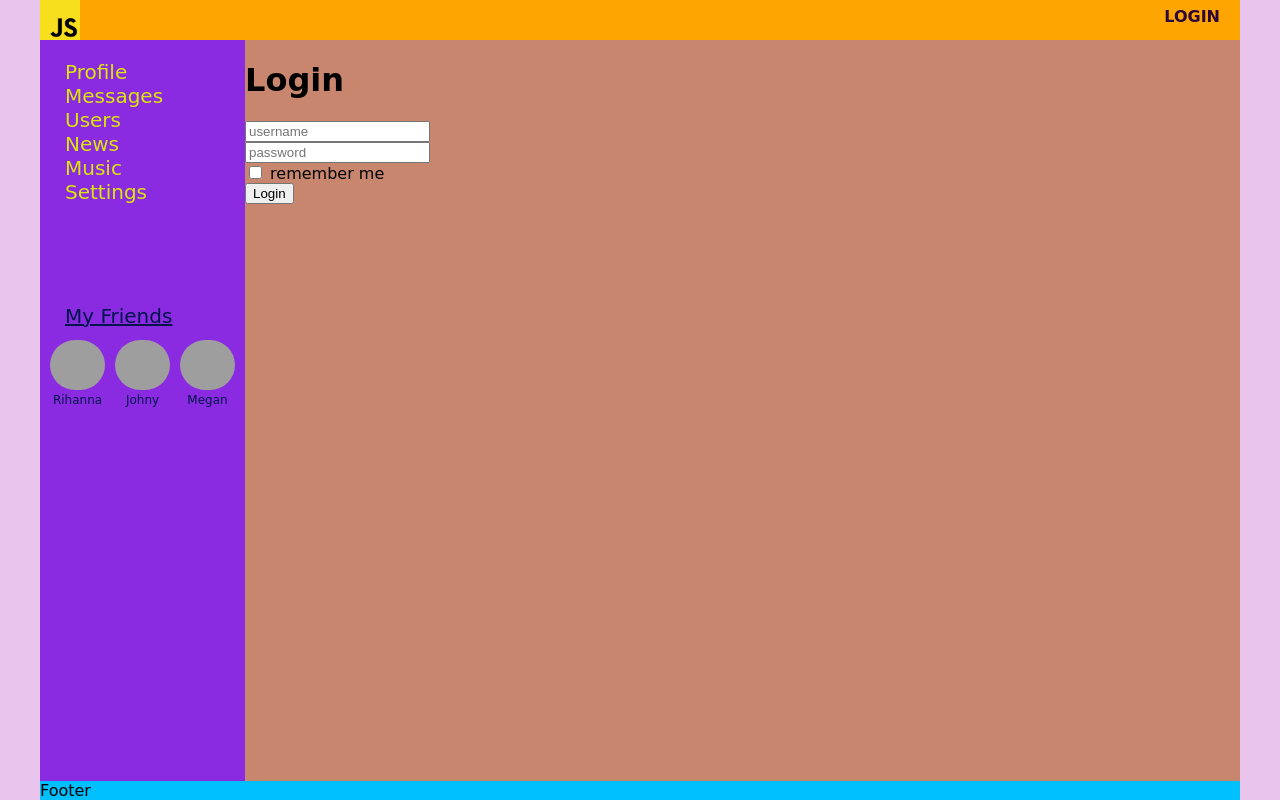
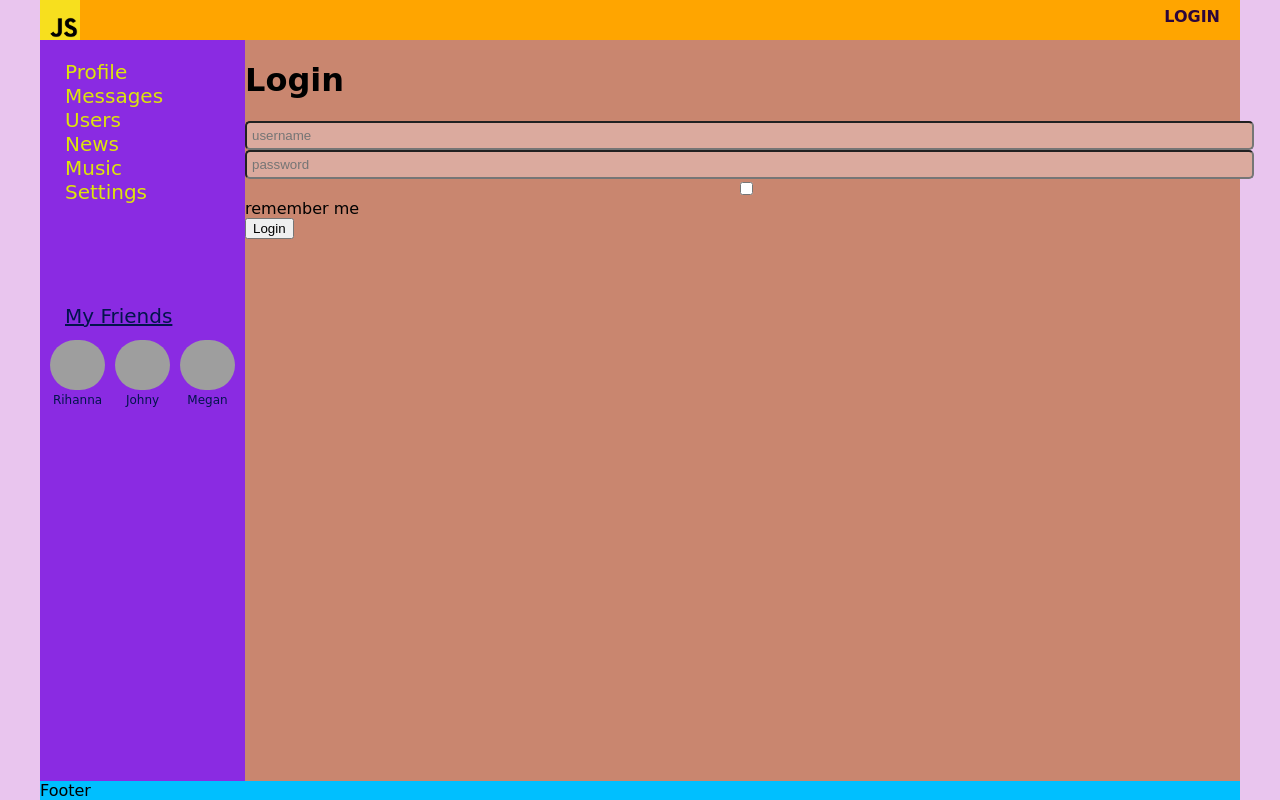
Before and after one commit to valeryaosta/sn-new, a React (Create React App) app: page /login in a window 1280 px wide. Built offline with nearby package versions, Linux system fonts and the light colour scheme; no server answers; grey boxes are pictures that could not be loaded.

Commit message:
78 -  redux-form field validation

```diff
--- a/src/components/Dialogs/Dialogs.jsx
+++ b/src/components/Dialogs/Dialogs.jsx
@@ -5,6 +5,8 @@ import {DialogItem} from "./DialogItem/DialogItem";
 import {Message} from "./Message/Message";
 import {Navigate} from "react-router-dom";
 import {Field, reduxForm} from "redux-form";
+import {Textarea} from "../common/FormsControls/FormsControls";
+import {maxLengthCreator, required} from "../../utils/validators";
 
 
 const Dialogs = ({dialogs, messages, addMessage, isAuth}) => {
@@ -38,13 +40,15 @@ export default Dialogs;
 
 export const AddMessageForm = (props) => {
     const {handleSubmit} = props
+    const maxLengthCreator100 = maxLengthCreator(100)
 
     return (
         <form onSubmit={handleSubmit} className={s.messageArea}>
             <Field name='newMessageBody'
-                   component='textarea'
+                   component={Textarea}
                    placeholder="Add a new message.."
                    cols="100" rows="4"
+                   validate={[required, maxLengthCreator100]}
             />
             <button className={`${style.btn} ${style.btn1}`}>Add post</button>
         </form>
--- a/src/components/Dialogs/Dialogs.module.css
+++ b/src/components/Dialogs/Dialogs.module.css
@@ -57,5 +57,5 @@
 
 .messageArea {
     display: flex;
-    align-items: flex-end;
+    align-items: flex-start;
 }
--- a/src/components/Login/Login.jsx
+++ b/src/components/Login/Login.jsx
@@ -1,6 +1,8 @@
 import React from 'react';
 import {reduxForm} from "redux-form";
 import {Field} from 'redux-form'
+import {Input} from "../common/FormsControls/FormsControls";
+import {required} from "../../utils/validators";
 
 const Login = () => {
     const submit = (values) => {
@@ -23,14 +25,14 @@ export const LoginForm = (props) => {
         <form onSubmit={handleSubmit}>
             <div>
                 {/*<label htmlFor="username">Username</label>*/}
-                <Field placeholder='username' name='username' component='input'/>
+                <Field placeholder='username' name='username' component={Input} validate={[required]}/>
             </div>
             <div>
                 {/*<label htmlFor="password">Password</label>*/}
-                <Field placeholder='password' name='password' component='input'/>
+                <Field placeholder='password' name='password' component={Input} validate={[required]}/>
             </div>
             <div>
-                <Field name='rememberMe' component='input' type='checkbox'/> remember me
+                <Field name='rememberMe' component={Input} type='checkbox'/> remember me
             </div>
             <button>Login</button>
         </form>
--- a/src/components/Profile/MyPosts/MyPosts.jsx
+++ b/src/components/Profile/MyPosts/MyPosts.jsx
@@ -2,6 +2,8 @@ import React from 'react';
 import s from './MyPosts.module.css'
 import Post from "./Post/Post";
 import {Field, reduxForm} from "redux-form";
+import {maxLengthCreator, required} from "../../../utils/validators";
+import {Textarea} from "../../common/FormsControls/FormsControls";
 
 const MyPosts = ({posts, addPost}) => {
     const postsElements = posts.map((post) => <Post key={post.id} message={post.message} likesCount={post.likesCount}/>)
@@ -26,14 +28,16 @@ export default MyPosts;
 
 export const AddPostForm = (props) => {
     const {handleSubmit} = props
+    const maxLengthCreator50 = maxLengthCreator(50)
 
     return (
         <form onSubmit={handleSubmit} className={s.wrapper}>
             <Field name='newPostText'
-                   component='textarea'
+                   component={Textarea}
                    placeholder="Remember, be nice!"
                    cols="100"
                    rows="4"
+                   validate={[required, maxLengthCreator50]}
             />
             <button className={`${s.btn} ${s.btn1}`}>Add post</button>
         </form>
--- a/src/components/Profile/MyPosts/MyPosts.module.css
+++ b/src/components/Profile/MyPosts/MyPosts.module.css
@@ -4,7 +4,7 @@
 
 .wrapper {
     display: flex;
-    align-items: flex-end;
+    align-items: flex-start;
     margin-top: 20px;
 }
 
@@ -56,22 +56,6 @@
     box-shadow: 0 0 40px 40px #e74c3c inset;
 }
 
-textarea {
-    border-radius: 5px;
-    resize: none;
-    width: 50%;
-    background: #dbaa9e;
-    outline: none;
-    padding: 10px;
-    margin-top: 5px;
-    color: #2f1d1d;
-}
-
-textarea::placeholder {
-    color: #2f1d1d;
-    font-weight: 500;
-}
-
 .postsWrapper {
     margin: 20px 0;
 }
--- /dev/null
+++ b/src/components/common/FormsControls/FormsControls.js
@@ -0,0 +1,32 @@
+import s from './FormsControls.module.css'
+
+export const FormControl = ({input, meta, ...props}) => {
+    const hasError = meta.touched && meta.error
+
+    return (
+        <div className={s.formControl + ' ' + (hasError ? s.error : '')}>
+            {props.children}
+            {hasError && <span>{meta.error}</span>}
+        </div>
+    )
+}
+
+export const Textarea = (props) => {
+    const {input, meta, children, ...restProps} = props
+
+    return (
+        <FormControl {...props} >
+            <textarea className={s.textarea} {...input} {...restProps} />
+        </FormControl>
+    )
+}
+
+export const Input = (props) => {
+    const {input, meta, children, ...restProps} = props
+
+    return (
+        <FormControl {...props} >
+            <input className={s.input} {...input} {...restProps} />
+        </FormControl>
+    )
+}
--- /dev/null
+++ b/src/components/common/FormsControls/FormsControls.module.css
@@ -0,0 +1,35 @@
+
+.formControl.error input,
+.formControl.error textarea {
+    border: solid 2px red;
+}
+
+.formControl.error span {
+    color: red;
+    margin-top: -10px;
+}
+
+.textarea {
+    border-radius: 5px;
+    resize: none;
+    width: 500px;
+    background: #dbaa9e;
+    outline: none;
+    padding: 10px;
+    color: #2f1d1d;
+}
+
+.textarea::placeholder {
+    color: #2f1d1d;
+    font-weight: 500;
+}
+
+.input {
+    border-radius: 5px;
+    resize: none;
+    width: 100%;
+    background: #dbaa9e;
+    outline: none;
+    padding: 5px;
+    color: #634040;
+}
--- /dev/null
+++ b/src/utils/validators.js
@@ -0,0 +1,11 @@
+export const required = (value) => {
+    if (value) return undefined
+
+    return 'Field is required'
+}
+
+export const maxLengthCreator = (maxLength) => (value) => {
+    if (value.length > maxLength) return `Max length ${maxLength} symbols`
+
+    return undefined
+}
```
